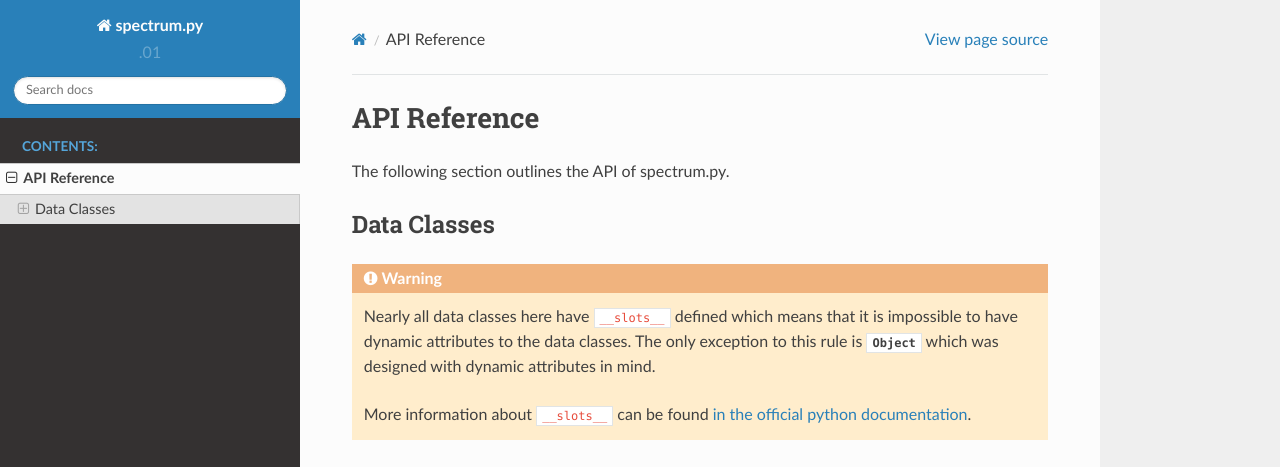
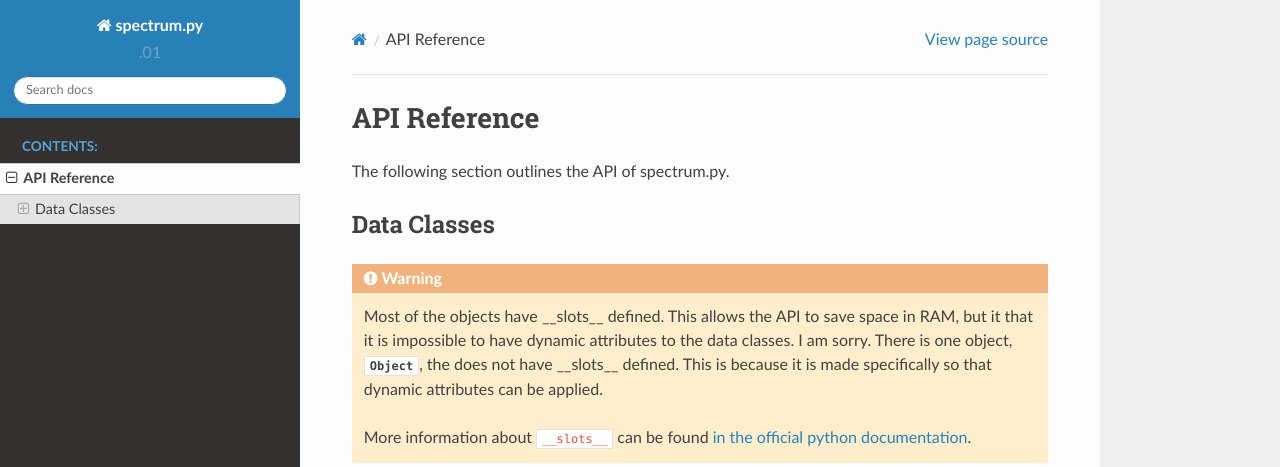
Before and after one commit to RossSmyth/spectrum.py, a Sphinx documentation site: the page built from docs/api.rst, in a window 1280 px wide and 1174 px high. Shown: the top 467 px of the window. Built offline with Sphinx 7.4.7 and the Read the Docs theme 2.0.0, drawn with Linux system fonts in a browser that asks for light colours.

Commit message:
Updated the __slots__ message

```diff
--- a/docs/api.rst
+++ b/docs/api.rst
@@ -10,10 +10,11 @@
 
 .. warning::
 
-    Nearly all data classes here have ``__slots__`` defined which means that it is
-    impossible to have dynamic attributes to the data classes. The only exception
-    to this rule is :class:`Object` which was designed with dynamic attributes in
-    mind.
+    Most of the objects have __slots__ defined. This allows the API to save
+    space in RAM, but it that it is impossible to have dynamic attributes to
+    the data classes. I am sorry. There is one object, :class:`Object`, the
+    does not have __slots__ defined. This is because it is made specifically so
+    that dynamic attributes can be applied.
 
     More information about ``__slots__`` can be found
     `in the official python documentation <https://docs.python.org/3/reference/datamodel.html#slots>`_.
```
